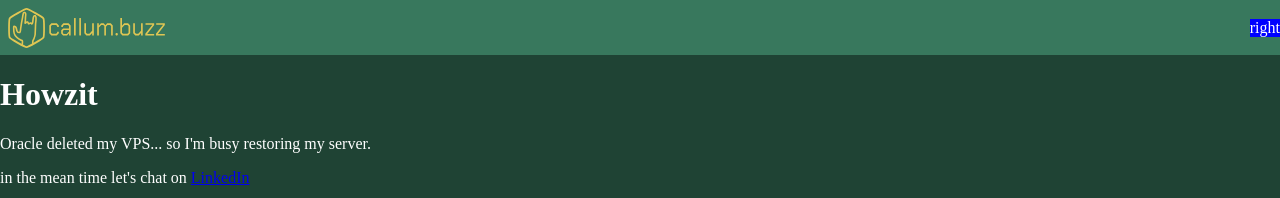
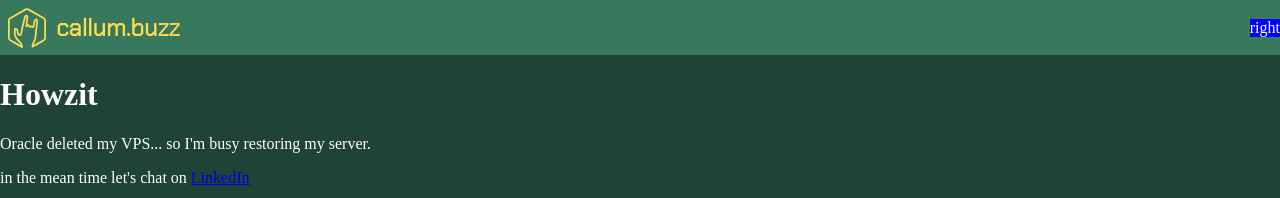
Before and after one commit to CtrlAltCDF/callum.buzz, a Jekyll site: the page built from index.html, in a window 1280 px wide. Shown: the top 198 px of the page. Built offline with Jekyll 4.4.1, drawn with Linux system fonts in a browser that asks for light colours.

Commit message:
navbar is behaving

```diff
--- a/_includes/site/navigation.html
+++ b/_includes/site/navigation.html
@@ -1,7 +1,10 @@
 <nav class="nav">
   <div class="left">
-    {% include tools/svg.html name="logo_text" class="nav-logo"%}
+  <a href="/" class="nav-logo">
+    {% include tools/svg.html name="callum_bolt" class="nav-bolt"%}
+    <h1>callum.buzz</h1>
   </div>
+  </a>
   <div class="right">right</div>
   <!-- {% for item in site.data.navigation %}
     <a href="{{item.link}}" {% if page.url == item.link %} class="current" {% endif %}>{{ item.name }}</a>
--- /dev/null
+++ b/_sass/animations.scss
@@ -0,0 +1,20 @@
+/* ----------------------------------------------
+ * Generated by Animista on 2022-1-14 14:38:54
+ * Licensed under FreeBSD License.
+ * See http://animista.net/license for more info.
+ * w: http://animista.net, t: @cssanimista
+ * ---------------------------------------------- */
+
+/**
+ * ----------------------------------------
+ * animation rotate-center
+ * ----------------------------------------
+ */
+@keyframes rotate-center {
+  0% {
+    transform: rotate(0);
+  }
+  100% {
+    transform: rotate(360deg);
+  }
+}
--- a/_sass/main.scss
+++ b/_sass/main.scss
@@ -1,8 +1,14 @@
+// global colors
 $green: #38785d;
 $dark-green: #1f4334;
-$gold: #e0c653;
+$gold: #fadb52;
 $dark: black;
 
+// imports
+@import "animations";
+@import "navigation";
+
+// html / body
 body,
 html {
   padding: 0;
@@ -10,35 +16,3 @@ html {
   background-color: $dark-green;
   color: white;
 }
-
-.nav {
-  width: 100%;
-  height: 55px;
-  background-color: $green;
-  display: flex;
-  justify-content: space-between;
-  align-items: center;
-  overflow: hidden;
-}
-
-.nav .left {
-  justify-content: flex-start;
-  // background-color: red;
-  object-fit: contain;
-}
-
-.nav .right {
-  justify-content: flex-end;
-  background-color: blue;
-}
-
-.nav-logo {
-  width: 200px;
-  height: 40px;
-  margin-left: 8px;
-  background-color: $gold;
-}
-
-.nav-logo:hover {
-  background-color: blue;
-}
--- /dev/null
+++ b/_sass/navigation.scss
@@ -0,0 +1,43 @@
+.nav {
+  width: 100%;
+  height: 55px;
+  background-color: $green;
+  display: flex;
+  justify-content: space-between;
+  align-items: center;
+  overflow: hidden;
+}
+
+.nav .left {
+  justify-content: flex-start;
+  object-fit: contain;
+}
+
+.nav .right {
+  justify-content: flex-end;
+  background-color: blue;
+}
+
+.nav-logo {
+  text-decoration: none;
+  color: $gold;
+  align-items: center;
+  height: 40px;
+  display: flex;
+}
+
+.nav-bolt {
+  width: 40px;
+  height: 40px;
+  margin-left: 8px;
+  background-color: $gold;
+}
+
+.nav-logo h1 {
+  font-family: "Chakra Petch", sans-serif;
+  margin-left: 8px;
+}
+
+.nav-bolt:hover {
+  animation: rotate-center 1s ease-in-out infinite both;
+}
--- a/assets/css/styles.scss
+++ b/assets/css/styles.scss
@@ -1,3 +1,7 @@
 ---
 ---
+
+// fonts
+@import url("https://fonts.googleapis.com/css2?family=Chakra+Petch:wght@300&display=swap");
+// scss
 @import "main";
```
Also changed, not shown: assets/fonts/ChakraPetch-Medium.ttf (added), assets/fonts/ChakraPetch-MediumItalic.ttf (added), assets/svg/callum_bolt.svg (added), assets/svg/callum_text.svg (added), assets/svg/logo_text.svg, 1 other file.
